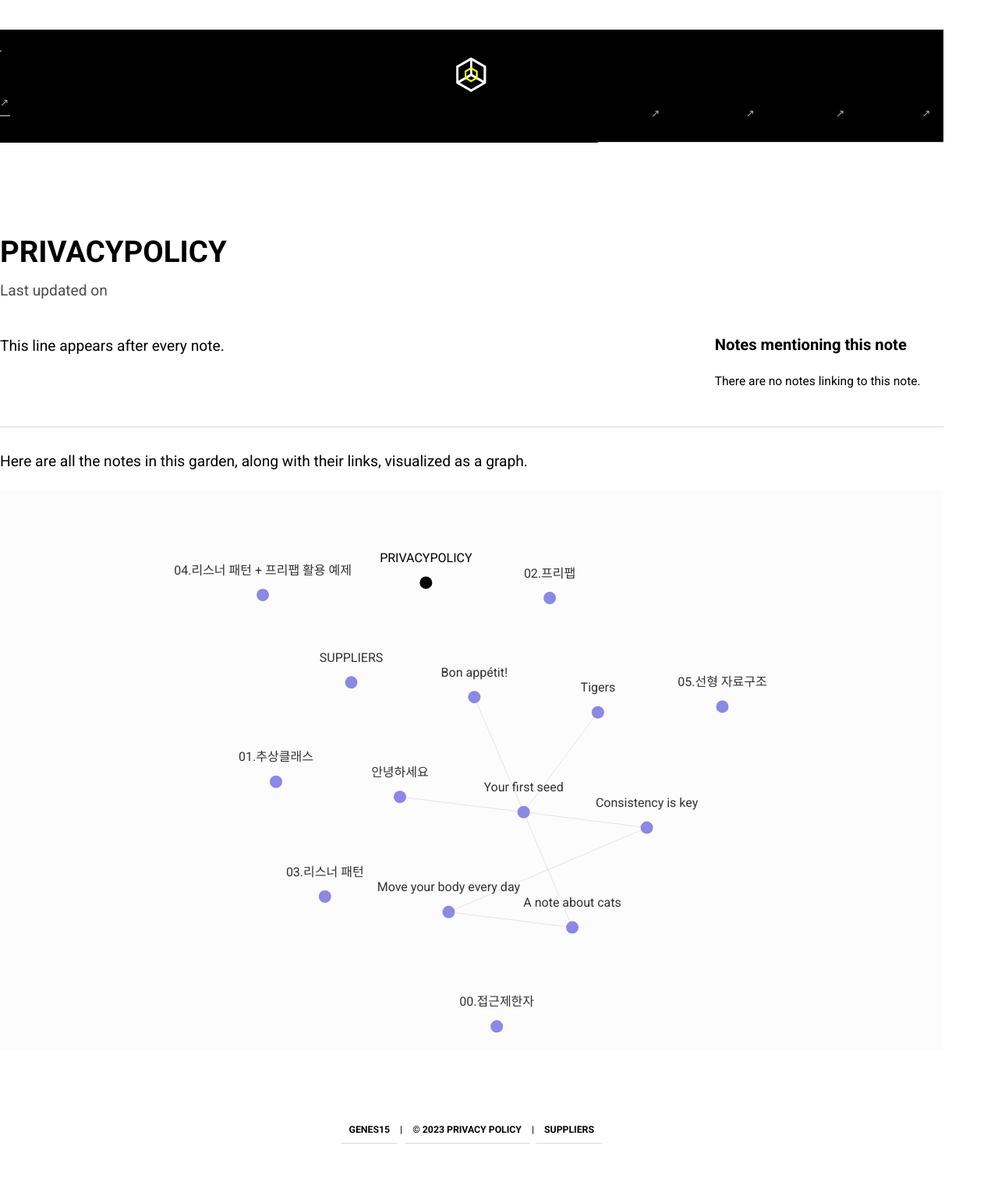
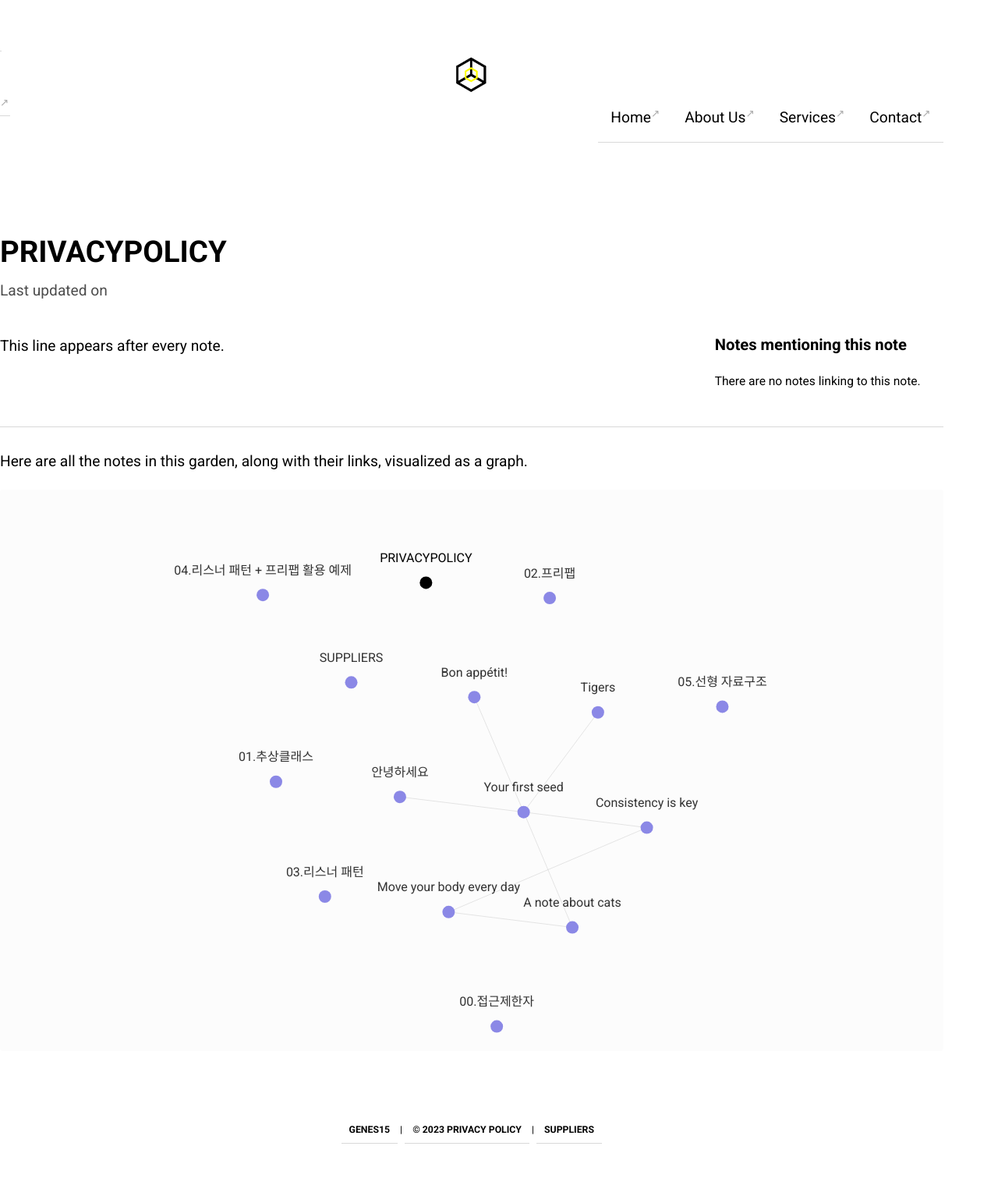
Before and after one commit to RED-SHA/Digitalgarden, a Jekyll site: the page built from _notes/PRIVACYPOLICY.md, in a window 1280 px wide. Shown: the whole page at 78% size. Built offline with Jekyll 4.4.1, drawn with Linux system fonts in a browser that asks for light colours.

Commit message:
Update nav.html

```diff
--- a/_includes/nav.html
+++ b/_includes/nav.html
@@ -1,6 +1,6 @@
-<nav style="background-color: black;">
+<nav style="background-color: white;">
     <a href="{{ site.baseurl }}/">
-        <img src="/assets/image_logo_bg_rv.png" alt="Genes15" style="height: 50px; vertical-align: left;">
+        <img src="/assets/image_logo.png" alt="Genes15" style="height: 50px; vertical-align: left;">
     </a>
     <ul>
         <li><a href="#">Home</a>
```
